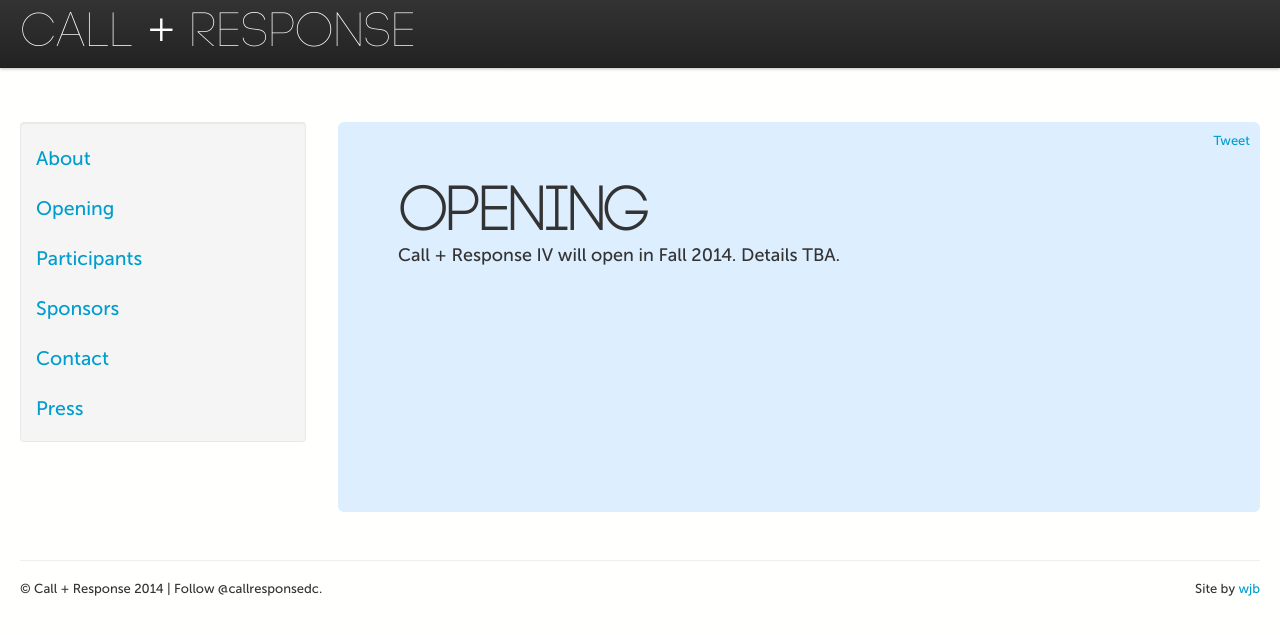
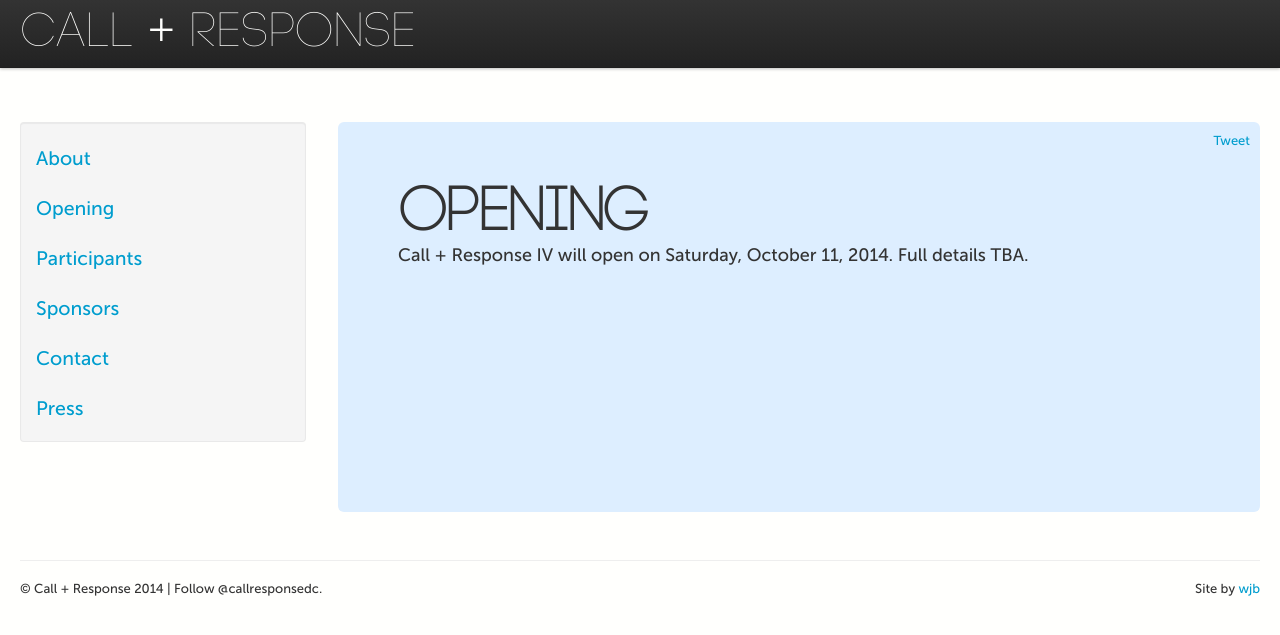
Before and after one commit to callandresponsedc/callandresponsedc, a Jekyll site: the page built from opening/index.html, in a window 1280 px wide. Shown: the top 635 px of the page. Built offline with Jekyll 4.4.1, drawn with Linux system fonts in a browser that asks for light colours; Markdown is read by kramdown in place of the engine named in the settings; comment, search, counter and statistics services are not loaded.

Commit message:
Update index.html

```diff
--- a/opening/index.html
+++ b/opening/index.html
@@ -6,5 +6,5 @@ title: Opening
 <h1>Opening
 </h1>
 <p>
-Call + Response IV will open in Fall 2014. Details TBA.
+Call + Response IV will open on Saturday, October 11, 2014. Full details TBA.
 </p>
```
